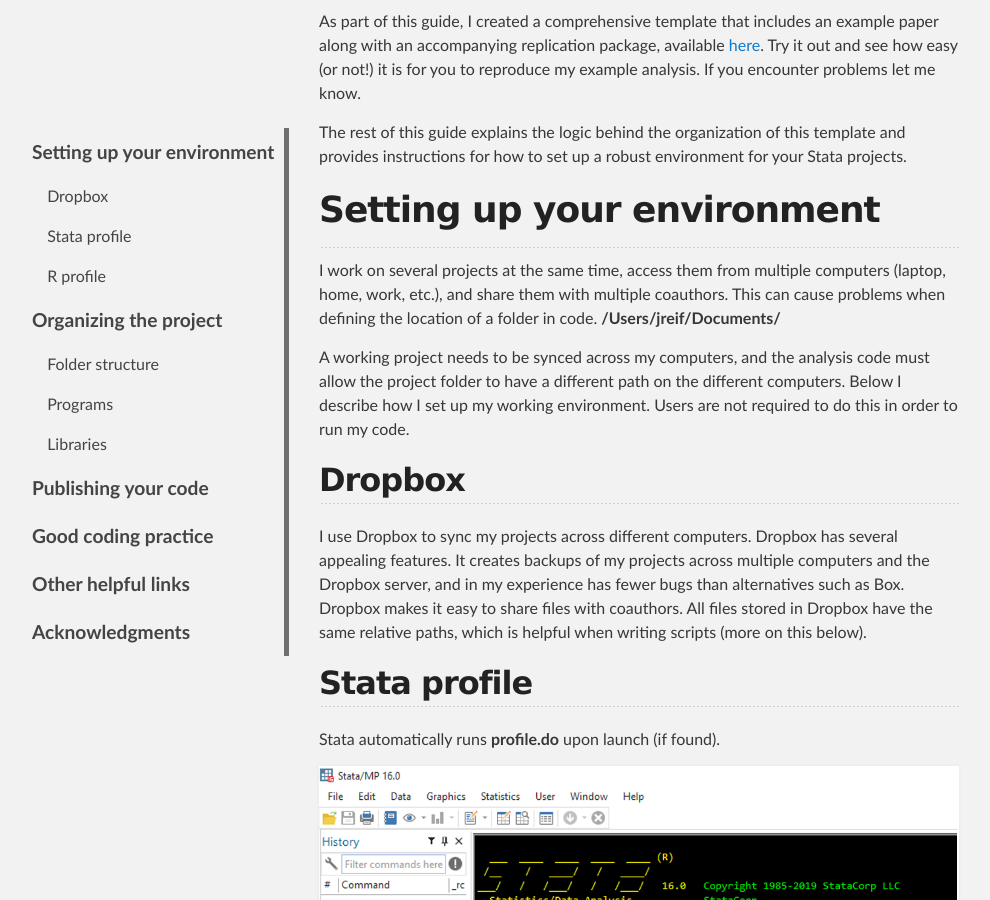
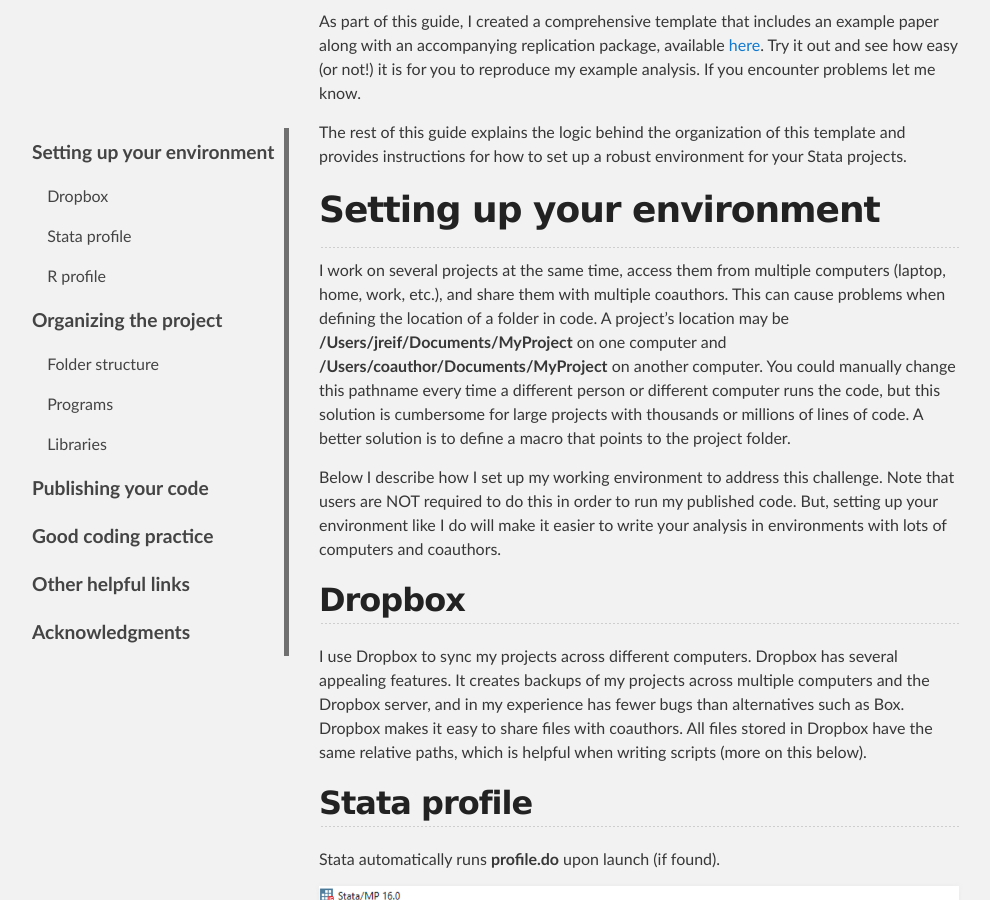
Before and after one commit to maskegger/guide, a Jekyll site: the page built from index.md, in a window 1280 px wide and 900 px high, scrolled down 425 px. Shown: the whole window, without its empty margins (1-991 px from the left). Built offline with Jekyll 4.4.1, drawn with Linux system fonts in a browser that asks for light colours; our own code applies the rules of GitHub Pages for plain Markdown files.

Commit message:
Update index.md

```diff
--- a/index.md
+++ b/index.md
@@ -24,9 +24,9 @@ The rest of this guide explains the logic behind the organization of this templa
 # Setting up your environment
 -----------
 
-I work on several projects at the same time, access them from multiple computers (laptop, home, work, etc.), and share them with multiple coauthors. This can cause problems when defining the location of a folder in code. **/Users/jreif/Documents/**
+I work on several projects at the same time, access them from multiple computers (laptop, home, work, etc.), and share them with multiple coauthors. This can cause problems when defining the location of a folder in code. A project's location may be **/Users/jreif/Documents/MyProject** on one computer and **/Users/coauthor/Documents/MyProject** on another computer. You could manually change this pathname every time a different person or different computer runs the code, but this solution is cumbersome for large projects with thousands or millions of lines of code. A better solution is to define a macro that points to the project folder.
 
-A working project needs to be synced across my computers, and the analysis code must allow the project folder to have a different path on the different computers. Below I describe how I set up my working environment. Users are not required to do this in order to run my code.
+Below I describe how I set up my working environment to address this challenge. Note that users are NOT required to do this in order to run my published code. But, setting up your environment like I do will make it easier to write your analysis in environments with lots of computers and coauthors.
 
 ## Dropbox
 
```
